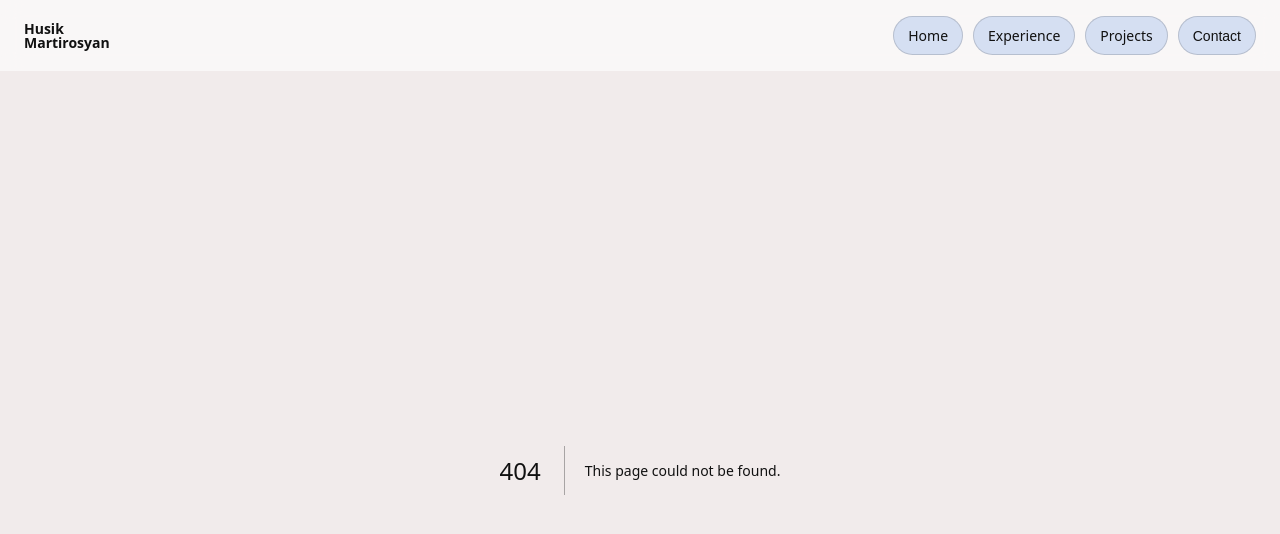
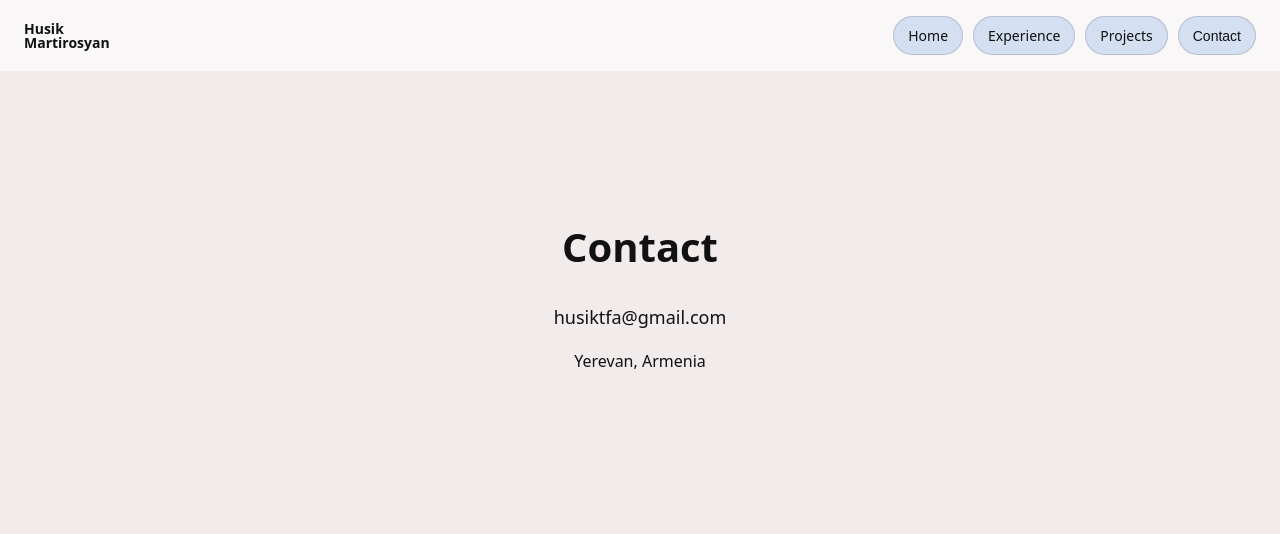
Before and after one commit to Husik83/my-portfolio, a Next.js app: page /contact in a window 1280 px wide. Before the commit this address had no page. Shown: the top 534 px of the page. Built offline with nearby package versions, Linux system fonts and the light colour scheme.

Commit message:
fix contact page module export

```diff
--- /dev/null
+++ b/app/contact/page.tsx
@@ -0,0 +1,17 @@
+export default function ContactPage() {
+    return (
+        <main style={{ padding: "120px 24px", textAlign: "center" }}>
+            <h1 style={{ fontSize: "40px", fontWeight: 700 }}>
+                Contact
+            </h1>
+
+            <p style={{ marginTop: "20px", fontSize: "18px" }}>
+                husiktfa@gmail.com
+            </p>
+
+            <p style={{ marginTop: "10px", fontSize: "16px" }}>
+                Yerevan, Armenia
+            </p>
+        </main>
+    );
+}
```
